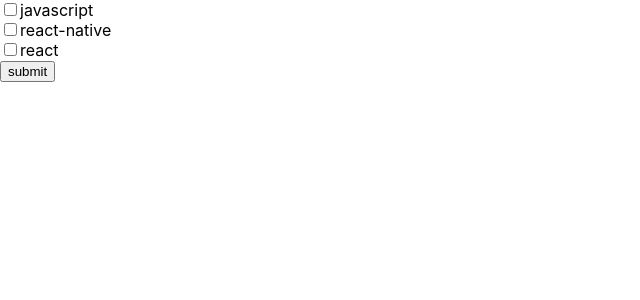
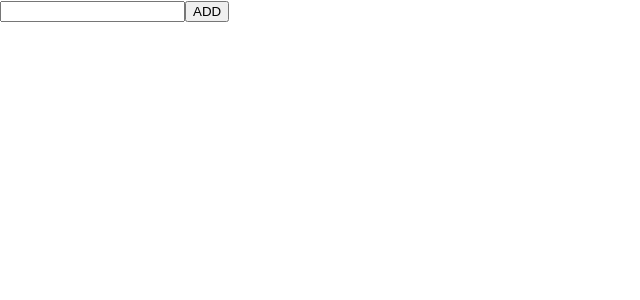
Before and after one commit to duonghungit24/react-hook, a React (Create React App) app: page / in a window 1280 px wide. Shown: the top 300 px of the page, without its empty margins (0-640 px from the left). Built offline with nearby package versions, Linux system fonts and the light colour scheme.

Commit message:
todolist

```diff
--- /dev/null
+++ b/src/ToDoList.js
@@ -0,0 +1,38 @@
+import { useState } from "react";
+
+
+const ToDoList = () => {
+
+    const [list ,setList] = useState(() => {
+        const  storeList = JSON.parse(localStorage.getItem('list')); //lay du lieu tu localstorage
+        return storeList ?? []; //neu storeList null or underfine
+    });
+    const [name ,setName] =useState();
+    const handleInput = (name) => {
+          setName(name)
+    }
+    const handleAdd = () => {
+        setList(prev => {
+            const newList = [...prev, name];
+            const jsonList = JSON.stringify(newList);
+            localStorage.setItem('list',jsonList) //luu du lieu vao list trong localstorage
+           return newList
+        })
+        setName('')
+    }
+    return(
+        <div>
+           <input
+                value={name}
+                onChange={(e) => handleInput(e.target.value)}
+           />
+           <button onClick={handleAdd}>ADD</button>
+           <ul>
+               {list.map((item,index) => (
+                   <li key={index}>{item}</li>
+               ))}
+           </ul>
+        </div>
+    )
+}
+export default ToDoList;
--- a/src/index.js
+++ b/src/index.js
@@ -3,10 +3,11 @@ import ReactDOM from 'react-dom';
 import './index.css';
 import App from './App';
 import reportWebVitals from './reportWebVitals';
-
+import ToDoList from './ToDoList'
 ReactDOM.render(
   <React.StrictMode>
-    <App />
+    {/* <App /> */}
+    <ToDoList />
   </React.StrictMode>,
   document.getElementById('root')
 );
```
